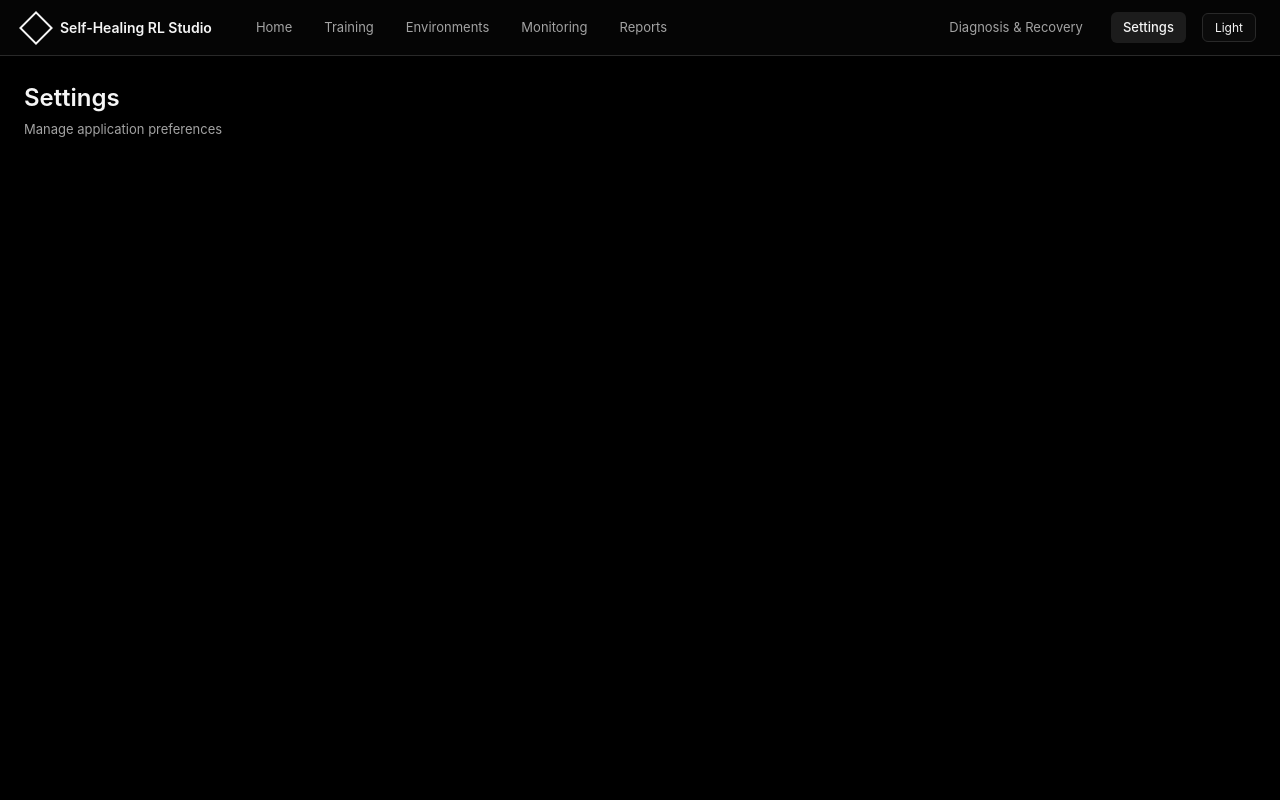
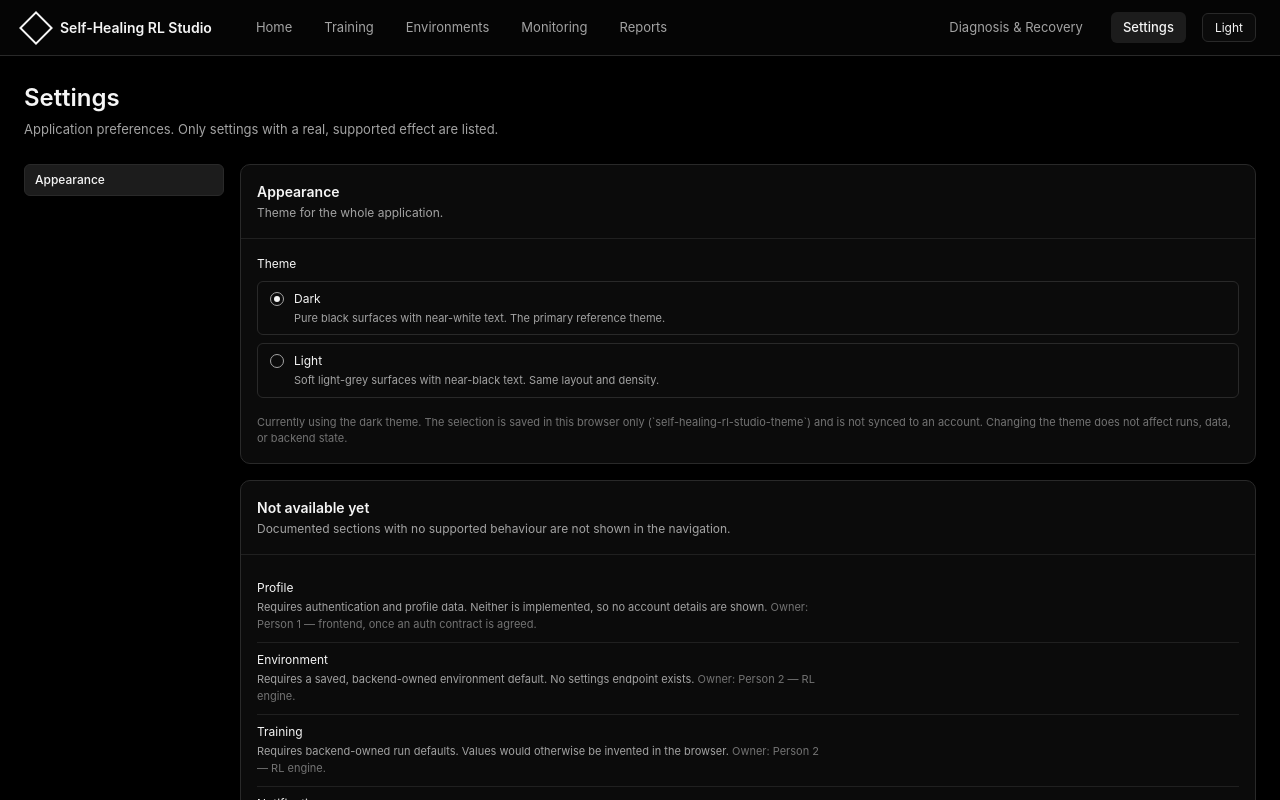
Before and after one commit to DerrickUnleashed/RL-Studio, a React (Vite) app in the folder frontend/: page /settings in a window 1280 px wide. Shown: the top 800 px of the page. Built offline with nearby package versions, Linux system fonts and the light colour scheme.

Commit message:
feat: build settings page with secondary navigation

```diff
--- a/frontend/src/pages/SettingsPage.tsx
+++ b/frontend/src/pages/SettingsPage.tsx
@@ -1,8 +1,21 @@
+import { Link, useLocation } from 'react-router-dom'
 import { ApplicationShell } from '../components/layout/ApplicationShell'
+import { Panel } from '../components/ui/Panel'
+import { AppearanceSection } from '../features/settings/AppearanceSection'
+import {
+  resolveSection,
+  settingsSections,
+  unsupportedSections,
+} from '../features/settings/settingsSections'
 
 export function SettingsPage() {
+  const location = useLocation()
+  const resolution = resolveSection(location.hash)
+
   return (
     <ApplicationShell>
+      <div className="page-stack">
+        <div className="page-header">
           <div>
             <h1
               style={{
@@ -21,10 +34,98 @@ export function SettingsPage() {
                 color: 'var(--text-secondary)',
                 margin: '4px 0 0 0',
                 fontFamily: 'var(--font-sans)',
+                maxWidth: '78ch',
               }}
             >
-          Manage application preferences
+              Application preferences. Only settings with a real, supported effect are listed.
             </p>
+          </div>
+        </div>
+
+        <div className="settings-layout">
+          <nav aria-label="Settings sections" className="settings-nav">
+            {settingsSections.map((section) => {
+              const isActive =
+                resolution.kind === 'resolved' && resolution.section.id === section.id
+
+              return (
+                <Link
+                  key={section.id}
+                  to={{ hash: `#${section.id}` }}
+                  className="settings-nav-link"
+                  aria-current={isActive ? 'page' : undefined}
+                >
+                  {section.label}
+                </Link>
+              )
+            })}
+          </nav>
+
+          <div style={{ display: 'flex', flexDirection: 'column', gap: 'var(--space-4)' }}>
+            {resolution.kind === 'unknown' ? (
+              <Panel title="Unknown section">
+                <p
+                  style={{
+                    margin: 0,
+                    fontSize: 'var(--text-sm)',
+                    color: 'var(--text-secondary)',
+                    fontFamily: 'var(--font-sans)',
+                  }}
+                >
+                  No settings section named &ldquo;{resolution.requested}&rdquo; exists, so nothing
+                  was selected. <Link to={{ hash: '#appearance' }}>Go to Appearance</Link>.
+                </p>
+              </Panel>
+            ) : (
+              <Panel title={resolution.section.label} description={resolution.section.description}>
+                <AppearanceSection />
+              </Panel>
+            )}
+
+            <Panel
+              title="Not available yet"
+              description="Documented sections with no supported behaviour are not shown in the navigation."
+            >
+              <dl style={{ margin: 0, display: 'flex', flexDirection: 'column' }}>
+                {unsupportedSections.map((section, index) => (
+                  <div
+                    key={section.label}
+                    style={{
+                      display: 'flex',
+                      flexDirection: 'column',
+                      gap: '2px',
+                      padding: 'var(--space-2) 0',
+                      borderTop: index === 0 ? 'none' : '1px solid var(--border-secondary)',
+                    }}
+                  >
+                    <dt
+                      style={{
+                        fontSize: 'var(--text-sm)',
+                        color: 'var(--text-primary)',
+                        fontFamily: 'var(--font-sans)',
+                      }}
+                    >
+                      {section.label}
+                    </dt>
+                    <dd
+                      style={{
+                        margin: 0,
+                        fontSize: 'var(--text-xs)',
+                        color: 'var(--text-secondary)',
+                        fontFamily: 'var(--font-sans)',
+                        lineHeight: 1.6,
+                        maxWidth: '82ch',
+                      }}
+                    >
+                      {section.reason}
+                      <span style={{ color: 'var(--text-muted)' }}> Owner: {section.owner}.</span>
+                    </dd>
+                  </div>
+                ))}
+              </dl>
+            </Panel>
+          </div>
+        </div>
       </div>
     </ApplicationShell>
   )
```
Also changed, not shown: 1 other file (tests, documents, lock files or other folders). Lines whose indentation alone changed are shown as unchanged.
